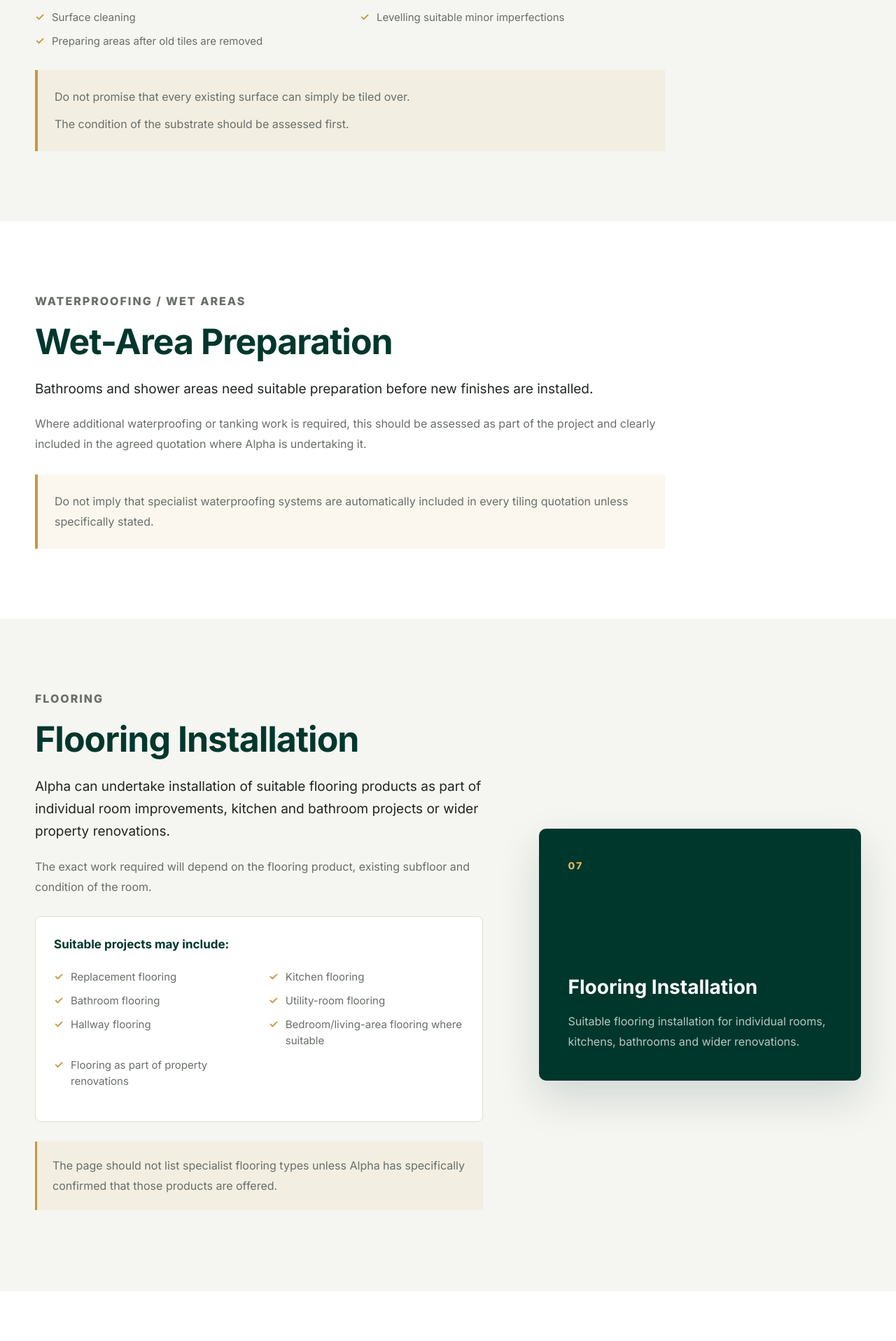
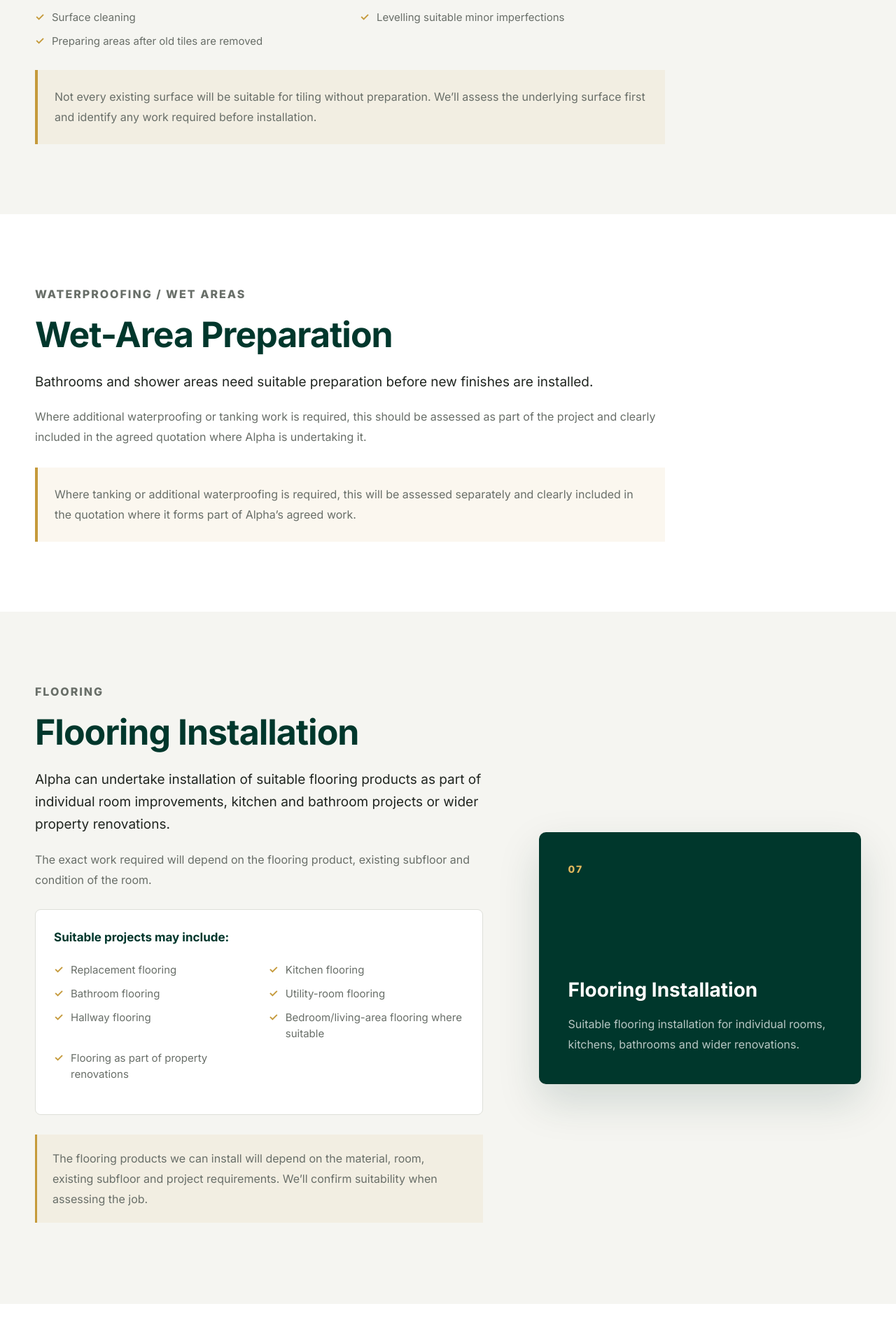
Before and after one commit to samasif3131-max/alpha-property-gardening, a Next.js app: page /tiling-flooring in a window 1280 px wide. Shown: the part 7904-9820 px from the top of the page at 70% size. Built offline with nearby package versions, Linux system fonts and the light colour scheme.

Commit message:
Update website

```diff
--- a/app/tiling-flooring/page.tsx
+++ b/app/tiling-flooring/page.tsx
@@ -214,6 +214,11 @@ const processSteps = [
     title: "Installation",
     text: "",
   },
+  {
+    number: "7",
+    title: "Completion",
+    text: "Grouting, sealant, trims and other agreed finishing work are completed before handover.",
+  },
 ];
 
 export default function TilingFlooringPage() {
@@ -299,7 +304,10 @@ export default function TilingFlooringPage() {
 
             <div className={styles.introGrid}>
               <div>
-                <p>A good finished surface depends on more than the tile or flooring product itself.</p>
+                <p>
+                  A good finished surface depends on more than the tile or
+                  flooring product itself.
+                </p>
 
                 <p>
                   Existing finishes may need removing, damaged areas may
@@ -378,7 +386,9 @@ export default function TilingFlooringPage() {
         {/* FLOOR TILING */}
         <section className={`${styles.section} ${styles.sectionAlt}`}>
           <div className={styles.container}>
-            <div className={`${styles.contentGrid} ${styles.contentGridReverse}`}>
+            <div
+              className={`${styles.contentGrid} ${styles.contentGridReverse}`}
+            >
               <div className={styles.infoBox}>
                 <span>02</span>
                 <h3>Floor Tiling</h3>
@@ -469,7 +479,9 @@ export default function TilingFlooringPage() {
         {/* KITCHEN TILING */}
         <section className={`${styles.section} ${styles.sectionAlt}`}>
           <div className={styles.container}>
-            <div className={`${styles.contentGrid} ${styles.contentGridReverse}`}>
+            <div
+              className={`${styles.contentGrid} ${styles.contentGridReverse}`}
+            >
               <div className={styles.darkCard}>
                 <span>04</span>
                 <h3>Kitchen Tiling &amp; Splashbacks</h3>
@@ -611,7 +623,9 @@ export default function TilingFlooringPage() {
                   and should be dealt with before further deterioration occurs.
                 </p>
 
-                <p>Alpha can undertake suitable sealant replacement including:</p>
+                <p>
+                  Alpha can undertake suitable sealant replacement including:
+                </p>
 
                 <ul className={styles.checkList}>
                   {sealant.map((item) => (
@@ -666,12 +680,9 @@ export default function TilingFlooringPage() {
 
               <div className={styles.warningBox}>
                 <p>
-                  Do not promise that every existing surface can simply be
-                  tiled over.
-                </p>
-
-                <p>
-                  The condition of the substrate should be assessed first.
+                  Not every existing surface will be suitable for tiling
+                  without preparation. We’ll assess the underlying surface
+                  first and identify any work required before installation.
                 </p>
               </div>
             </div>
@@ -699,9 +710,9 @@ export default function TilingFlooringPage() {
 
               <div className={styles.warningBox}>
                 <p>
-                  Do not imply that specialist waterproofing systems are
-                  automatically included in every tiling quotation unless
-                  specifically stated.
+                  Where tanking or additional waterproofing is required, this
+                  will be assessed separately and clearly included in the
+                  quotation where it forms part of Alpha’s agreed work.
                 </p>
               </div>
             </div>
@@ -738,9 +749,9 @@ export default function TilingFlooringPage() {
                 </div>
 
                 <p className={styles.note}>
-                  The page should not list specialist flooring types unless
-                  Alpha has specifically confirmed that those products are
-                  offered.
+                  The flooring products we can install will depend on the
+                  material, room, existing subfloor and project requirements.
+                  We’ll confirm suitability when assessing the job.
                 </p>
               </div>
 
@@ -855,9 +866,16 @@ export default function TilingFlooringPage() {
               <p>This can include projects involving:</p>
 
               <ul className={styles.checkList}>
-                {renovationWork.map((item) => (
-                  <li key={item}>{item}</li>
-                ))}
+                <li>Property renovations</li>
+                <li>Bathrooms</li>
+                <li>Kitchens</li>
+                <li>
+                  <Link href="/painting-decorating">
+                    Painting &amp; Decorating
+                  </Link>
+                </li>
+                <li>Plumbing</li>
+                <li>General property repairs</li>
               </ul>
 
               <Link href="/property-renovations" className={styles.textButton}>
@@ -873,7 +891,9 @@ export default function TilingFlooringPage() {
             <div className={styles.contentGrid}>
               <div>
                 <p className={styles.eyebrow}>LANDLORDS</p>
-                <h2>Tiling &amp; Flooring for Landlords &amp; Letting Agents</h2>
+                <h2>
+                  Tiling &amp; Flooring for Landlords &amp; Letting Agents
+                </h2>
 
                 <p className={styles.lead}>
                   Flooring and tiled areas in rental properties can experience
@@ -935,8 +955,8 @@ export default function TilingFlooringPage() {
 
               <p>
                 Alpha can assess the condition of existing surfaces and include
-                suitable tiling or flooring work as part of a wider void-
-                property programme.
+                suitable tiling or flooring work as part of a wider
+                void-property programme.
               </p>
 
               <p>This may be combined with:</p>
@@ -997,7 +1017,7 @@ export default function TilingFlooringPage() {
                 flooring, or may still be considering the available options.
               </p>
 
-              <p>The quotation should establish:</p>
+              <p>Your quotation will clearly confirm:</p>
 
               <ul className={styles.checkList}>
                 {materials.map((item) => (
@@ -1013,8 +1033,8 @@ export default function TilingFlooringPage() {
               </div>
 
               <p className={styles.note}>
-                Avoid promising compatibility with customer-supplied products
-                until they have been assessed.
+                Customer-supplied tiles or flooring will need to be assessed
+                for suitability before installation is confirmed.
               </p>
             </div>
           </div>
```
Also changed, not shown: app/painting-decorating/page.tsx (+20 -24 lines).
